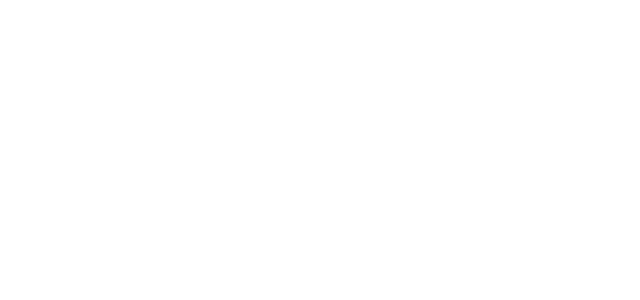
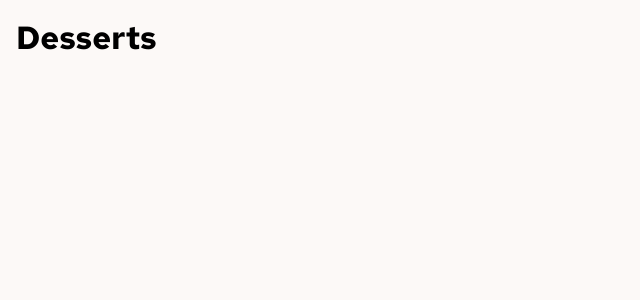
Before and after one commit to Medido1/Frontend-Mentor-Product-list-with-cart, a React (Vite) app: page / in a window 1280 px wide. Shown: the top 300 px of the page, without its empty margins (0-640 px from the left). Built offline with nearby package versions, Linux system fonts and the light colour scheme.

Commit message:
Add custom properties and a header

```diff
--- /dev/null
+++ b/src/components/Header.jsx
@@ -0,0 +1,9 @@
+import React from 'react'
+
+export default function Header() {
+  return (
+    <header className="header">
+      <h1>Desserts</h1>
+    </header>
+  )
+}
--- a/src/index.css
+++ b/src/index.css
@@ -0,0 +1,41 @@
+@import
+url('https://fonts.googleapis.com/css2?family=Red+Hat+Text:ital,wght@0,300..700;1,300..700&display=swap');
+
+:root {
+  --Red: hsl(14, 86%, 42%);
+  --Green: hsl(159, 69%, 38%);
+
+  --Rose_50: hsl(20, 50%, 98%);
+  --Rose_100: hsl(13, 31%, 94%);
+  --Rose_300: hsl(14, 25%, 72%);
+  --Rose_400: hsl(7, 20%, 60%);
+  --Rose_500: hsl(12, 20%, 44%);
+  --Rose_900: hsl(14, 65%, 9%);
+
+  --font_family :"Red Hat Text", sans-serif;
+}
+
+/* CSS reset */
+
+* {
+  margin: 0;
+  padding: 0;
+  box-sizing: border-box;
+}
+
+img, picture, video, canvas, svg {
+  display: block;
+  max-width: 100%;
+}
+
+/* body */
+
+body {
+  min-height: 100vh;
+  font-family: var(--font_family);
+  background-color: var(--Rose_50);
+}
+
+.header {
+  padding: 1rem;
+}
--- a/src/main.jsx
+++ b/src/main.jsx
@@ -1,7 +1,10 @@
 import React from 'react'
 import ReactDOM from 'react-dom/client'
+import Header from './components/Header'
+import './index.css';
 
 ReactDOM.createRoot(document.getElementById('root')).render(
   <React.StrictMode>
+    <Header />
   </React.StrictMode>,
 )
```
